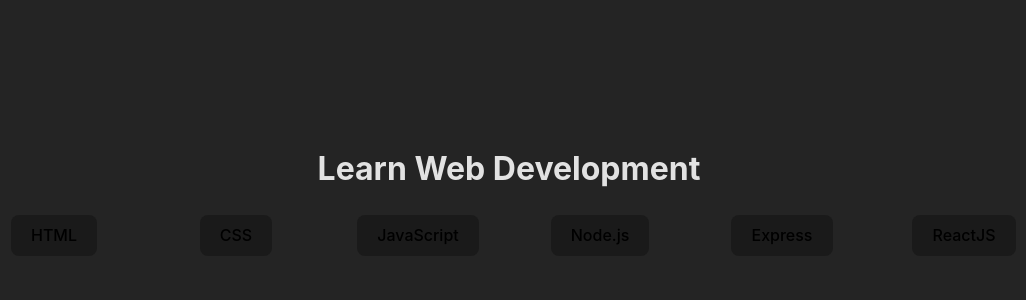
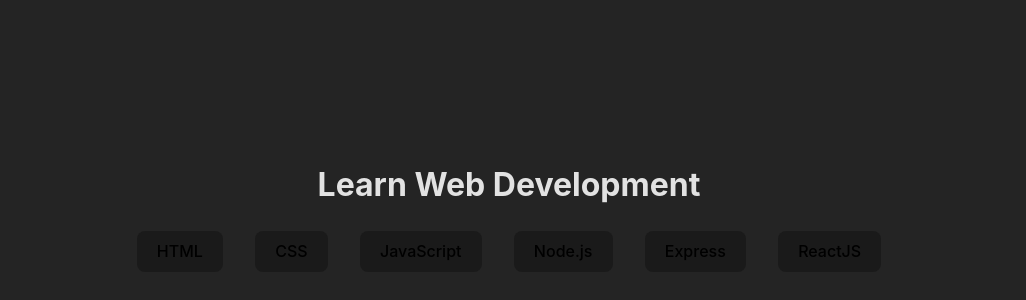
Before and after one commit to alessiozaccato/react-use-state, a React (Vite) app: page / in a window 1280 px wide. Shown: the part 194-494 px from the top of the page, without its empty margins (131-1157 px from the left). Built offline with nearby package versions, Linux system fonts and the light colour scheme.

Commit message:
ADD: useState rework

```diff
--- a/src/components/ButtonsList.jsx
+++ b/src/components/ButtonsList.jsx
@@ -1,12 +1,8 @@
-import { useState } from 'react';
 
 const ButtonsList = (props) => {
 
-    const { languages } = props
+    const { languages, handleLangs, idDesc } = props
 
-    // const [idDesc, setIdDesc] = useState(false);
-
-    // const handleLangs = () => setIdDesc(!idDesc);
 
     // user experience to check the content of the array
     if (languages.length === 0) {
@@ -16,21 +12,14 @@
     return (
 
 
-        languages.map((language) => {
+        languages.map((language, index) => {
 
-            const { id, title, description } = language;
-
-            const [idDesc, setIdDesc] = useState(false);
-
-            const handleLangs = () => setIdDesc(!idDesc);
+            const { id, title } = language;
 
             return (
 
-                <div className="lang" key={id} >
-                    <button className='button' onClick={handleLangs}> {title}</button>
-                    <div className='btnDescription'>
-                        {idDesc && < div > {description} </div>}
-                    </div >
+                <div key={id} >
+                    <button className={`button ${idDesc == index && "active"}`} onClick={() => handleLangs(index)}> {title}</button>
                 </div >
 
             )
--- /dev/null
+++ b/src/components/Description.jsx
@@ -0,0 +1,23 @@
+const Description = (props) => {
+
+    const { languages, idDesc } = props
+
+    return (
+        languages.map((language, index) => {
+
+            const { description, id } = language;
+
+            return (
+                < div key={id} >
+                    {idDesc === index && < h4 className='btnDescription' > {description} </h4>}
+                </div >
+            )
+
+        }
+
+
+
+        ))
+}
+
+export default Description
--- a/src/components/Main.jsx
+++ b/src/components/Main.jsx
@@ -1,13 +1,20 @@
 import ButtonsList from "./ButtonsList"
+import Description from "./Description"
+import { useState } from "react";
 
 const Main = (props) => {
+
+    const [idDesc, setIdDesc] = useState(null);
+
+    const handleLangs = (index) => setIdDesc(index === idDesc ? null : index);
+
     return (
-        <div className="buttonsContainer">
-            <ButtonsList languages={props.languages} />
-
-        </div>
-
-
+        <>
+            <div className="buttonsContainer">
+                <ButtonsList handleLangs={handleLangs} languages={props.languages} idDesc={idDesc} />
+            </div>
+            <Description idDesc={idDesc} languages={props.languages} />
+        </>
     )
 }
 
--- a/src/index.css
+++ b/src/index.css
@@ -76,5 +76,10 @@
 
 .btnDescription {
     padding-block: 1em;
-    width: 150px;
+    margin: 0 auto;
+    max-width: 700px;
 }
+
+.active {
+    background: #646cff;
+}
```
